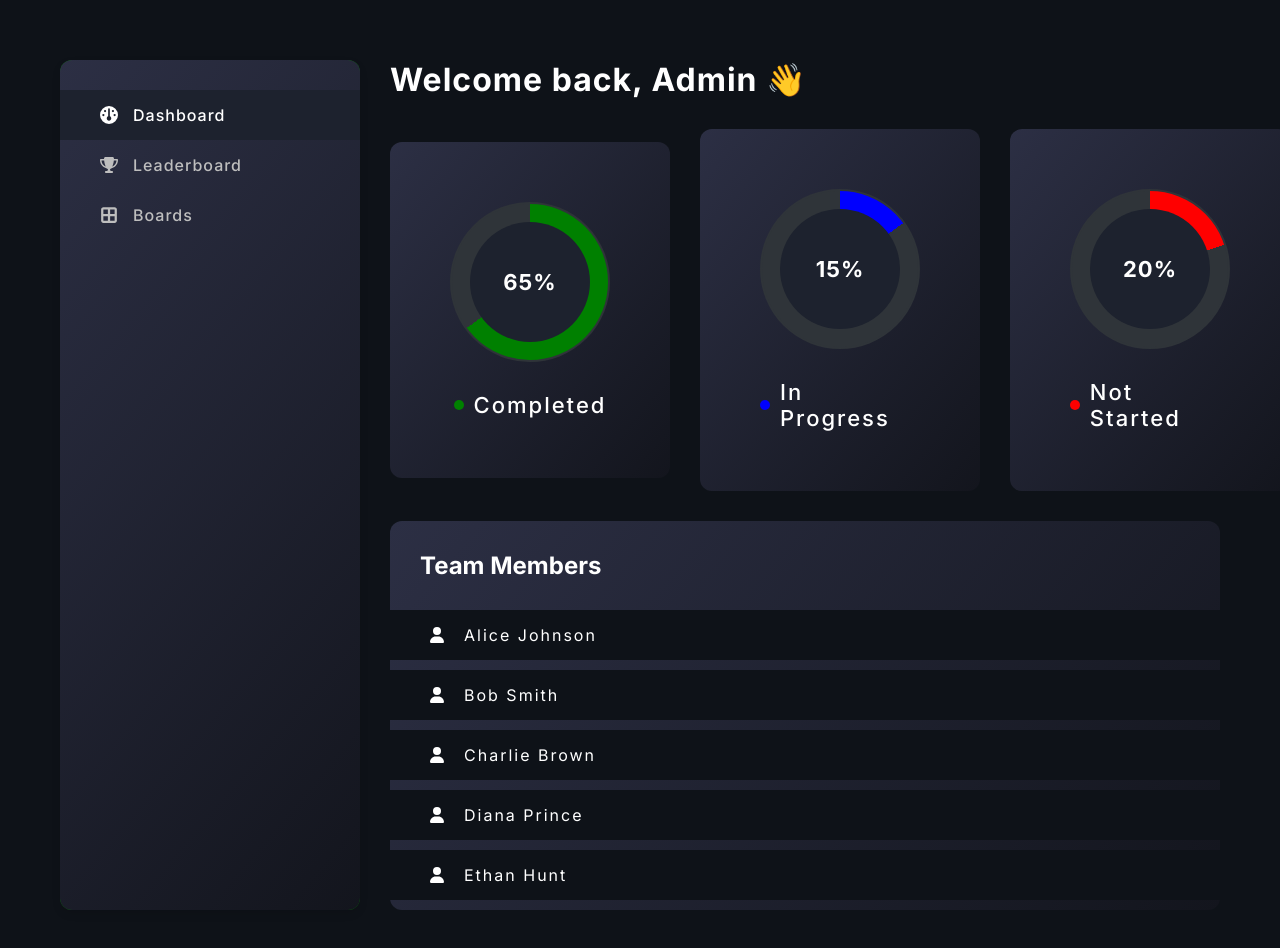
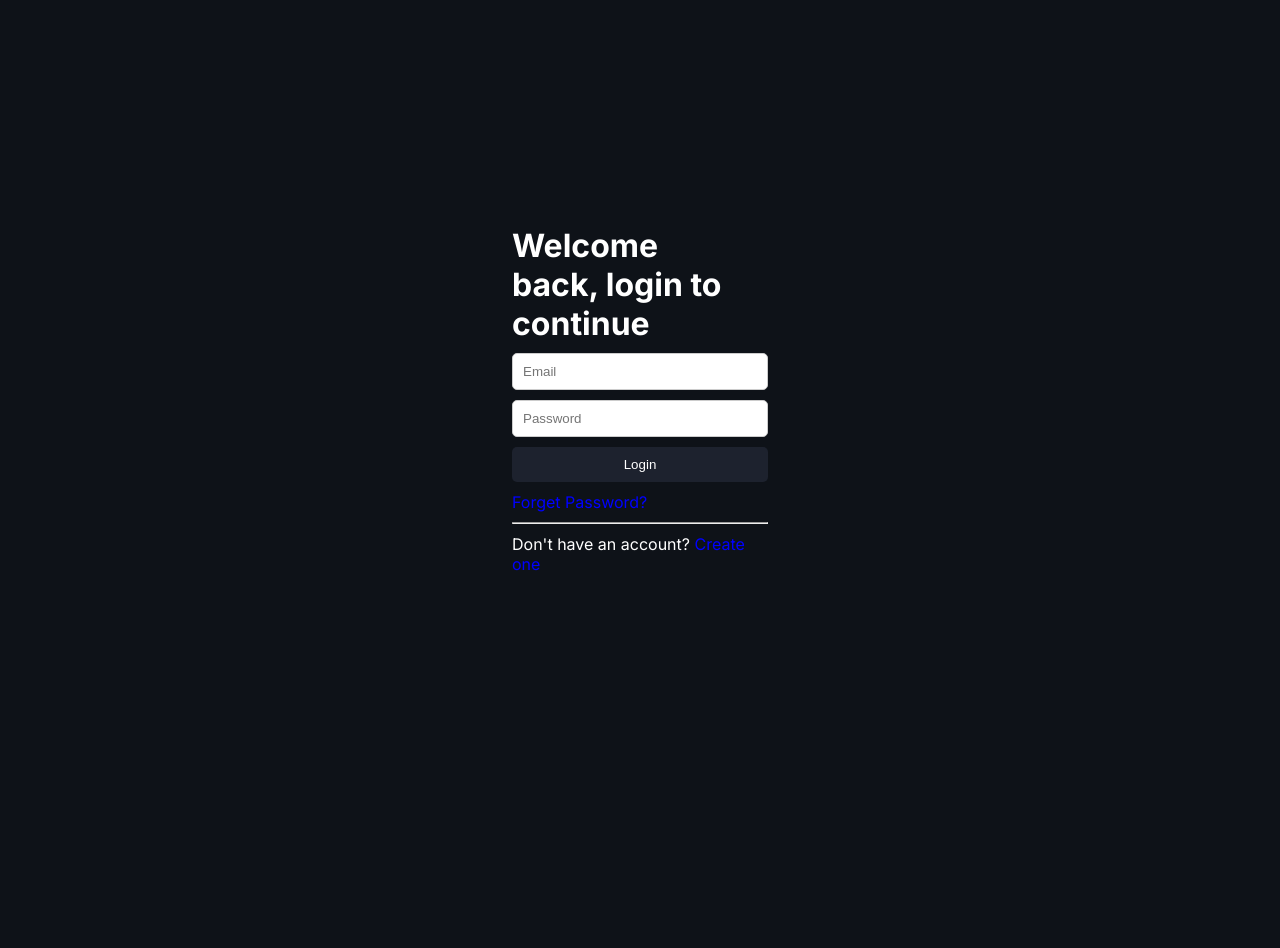
Before and after one commit to doaamohamed88/Taskify, a React (Vite) app in the folder Frontend/: page / in a window 1280 px wide. Shown: the top 948 px of the page. After the commit the page ends 800 px from the top, so only its background shows below. Built offline with nearby package versions, Linux system fonts and the light colour scheme.

Commit message:
feat(dashboard route): add dashboard route

```diff
--- a/Frontend/src/App.jsx
+++ b/Frontend/src/App.jsx
@@ -1,13 +1,11 @@
 import { RouterProvider } from "react-router";
 import "./styles/App.css";
 import { routes } from "./routes/routes";
-import AdminDashboard from "./pages/adminDashboard/AdminDashboard";
 
 function App() {
   return (
     <>
-      {/* <RouterProvider router={routes} /> */}
-      <AdminDashboard></AdminDashboard>
+      <RouterProvider router={routes} />
     </>
   );
 }
--- a/Frontend/src/routes/routes.jsx
+++ b/Frontend/src/routes/routes.jsx
@@ -1,5 +1,6 @@
 import { createBrowserRouter } from "react-router";
 import AuthenticationPage from "../pages/AuthenticationPage/AuthenticationPage";
+import AdminDashboard from "../pages/adminDashboard/AdminDashboard";
 
 export const routes = createBrowserRouter([
   {
@@ -14,4 +15,8 @@ export const routes = createBrowserRouter([
     path: "/forget-password",
     element: <AuthenticationPage type={"forgetPassword"} />,
   },
+  {
+    path: "/dashboard",
+    element: <AdminDashboard></AdminDashboard>,
+  }
 ]);
```
